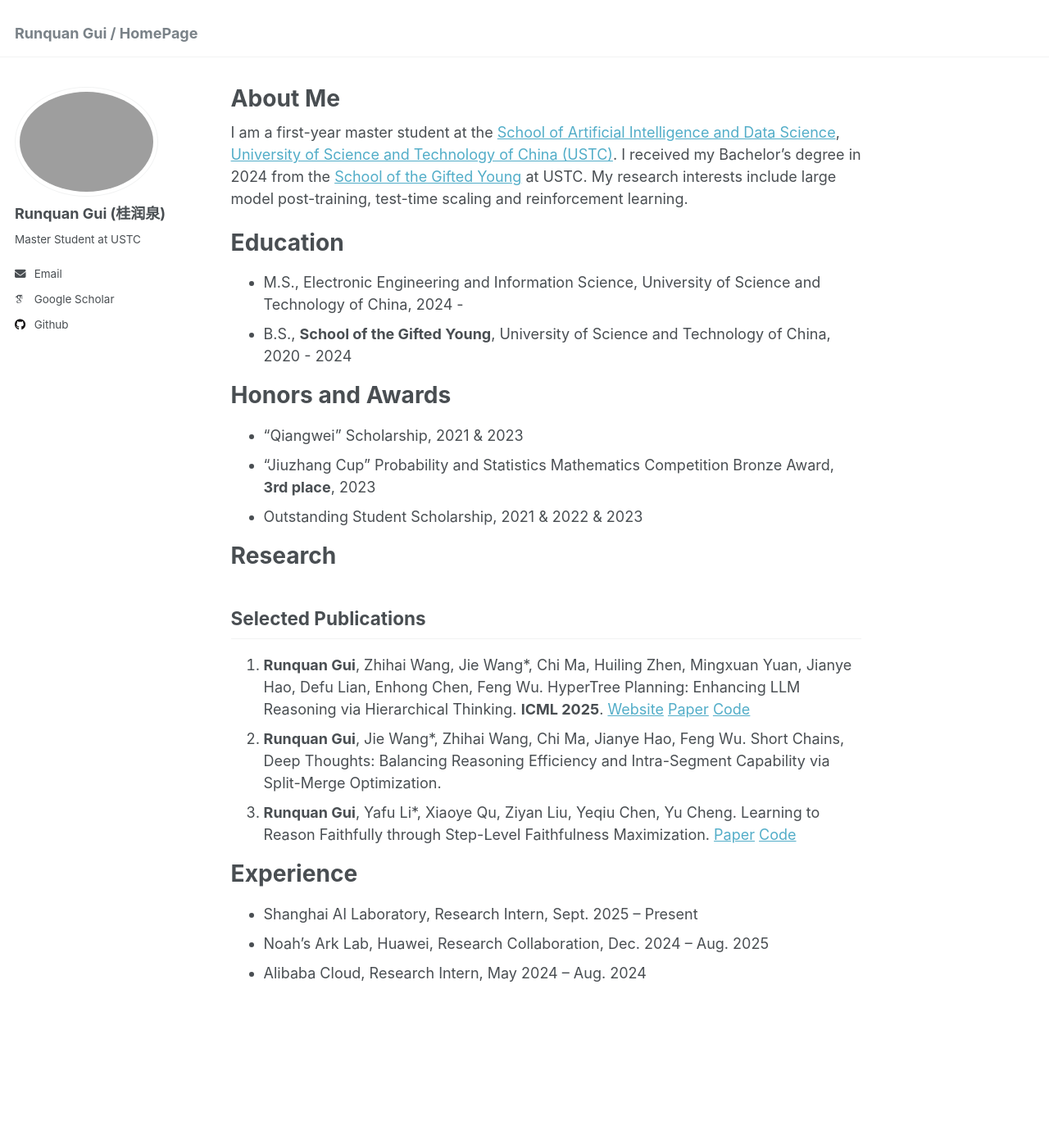
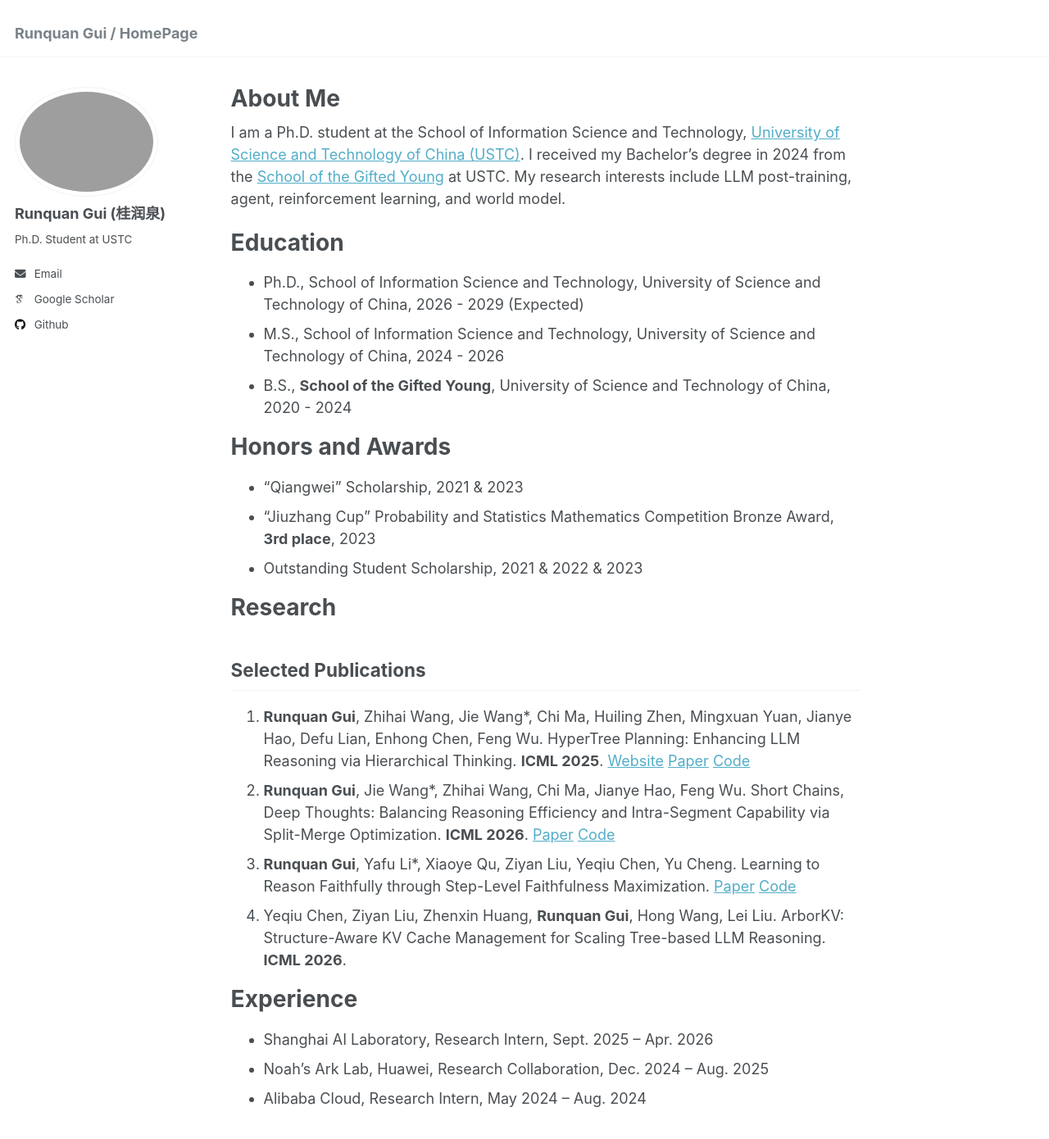
Before and after one commit to aintdoin/aintdoin.github.io, a Jekyll site: the page built from _pages/about.md, in a window 1280 px wide and 1400 px high. Shown: the top 1390 px of the window at 82% size. Built offline with Jekyll 4.4.1, drawn with Linux system fonts in a browser that asks for light colours; some web fonts are replaced.

Commit message:
20260504

```diff
--- a/_config.yml
+++ b/_config.yml
@@ -24,7 +24,7 @@ author:
   avatar           : "me.png"
   name             : "Runquan Gui (桂润泉)"
   # pronouns         : # example: "she/her"
-  bio              : "Master Student at USTC"
+  bio              : "Ph.D. Student at USTC"
   location         : #"ShenZhen"
   # employer         : "Red Brick University"
   uri              : #https://miralab.ai/people/zhihai-wang/
--- a/_pages/about.md
+++ b/_pages/about.md
@@ -7,12 +7,13 @@ redirect_from:
   - /about.html
 ---
 
-I am a first-year master student at the [School of Artificial Intelligence and Data Science](https://saids.ustc.edu.cn/main.htm), [University of Science and Technology of China (USTC)](https://en.ustc.edu.cn/). I received my Bachelor’s degree in 2024 from the [School of the Gifted Young](https://sgy.ustc.edu.cn/main.htm) at USTC. My research interests include large model post-training, test-time scaling and reinforcement learning.
+I am a Ph.D. student at the School of Information Science and Technology, [University of Science and Technology of China (USTC)](https://en.ustc.edu.cn/). I received my Bachelor’s degree in 2024 from the [School of the Gifted Young](https://sgy.ustc.edu.cn/main.htm) at USTC. My research interests include LLM post-training, agent, reinforcement learning, and world model.
 
 Education
 ======
 
-- M.S., Electronic Engineering and Information Science, University of Science and Technology of China, 2024 -
+- Ph.D., School of Information Science and Technology, University of Science and Technology of China, 2026 - 2029 (Expected)
+- M.S., School of Information Science and Technology, University of Science and Technology of China, 2024 - 2026
 - B.S.,  **School of the Gifted Young**, University of Science and Technology of China, 2020 - 2024
 
 Honors and Awards
@@ -28,14 +29,15 @@ Selected Publications
 ------
 
 1. **Runquan Gui**, Zhihai Wang, Jie Wang*, Chi Ma, Huiling Zhen, Mingxuan Yuan, Jianye Hao, Defu Lian, Enhong Chen, Feng Wu. HyperTree Planning: Enhancing LLM Reasoning via Hierarchical Thinking. **ICML 2025**. [Website](https://aintdoin.github.io/hypertree-planning.github.io/) [Paper](https://arxiv.org/pdf/2505.02322) [Code](https://github.com/aintdoin/hypertree-planning)
-2. **Runquan Gui**, Jie Wang*, Zhihai Wang, Chi Ma, Jianye Hao, Feng Wu. Short Chains, Deep Thoughts: Balancing Reasoning Efficiency and Intra-Segment Capability via Split-Merge Optimization.
+2. **Runquan Gui**, Jie Wang*, Zhihai Wang, Chi Ma, Jianye Hao, Feng Wu. Short Chains, Deep Thoughts: Balancing Reasoning Efficiency and Intra-Segment Capability via Split-Merge Optimization. **ICML 2026**. [Paper](https://arxiv.org/abs/2602.03141) [Code](https://github.com/aintdoin/CoSMo)
 3. **Runquan Gui**, Yafu Li*, Xiaoye Qu, Ziyan Liu, Yeqiu Chen, Yu Cheng. Learning to Reason Faithfully through Step-Level Faithfulness Maximization. [Paper](https://arxiv.org/pdf/2602.03507) [Code]( https://github.com/
 aintdoin/FaithRL)
+4. Yeqiu Chen, Ziyan Liu, Zhenxin Huang, **Runquan Gui**, Hong Wang, Lei Liu. ArborKV: Structure-Aware KV Cache Management for Scaling Tree-based LLM Reasoning. **ICML 2026**.
 
 
 Experience
 ======
 
-- Shanghai AI Laboratory, Research Intern, Sept. 2025 – Present
+- Shanghai AI Laboratory, Research Intern, Sept. 2025 – Apr. 2026
 - Noah’s Ark Lab, Huawei, Research Collaboration, Dec. 2024 – Aug. 2025
 - Alibaba Cloud, Research Intern, May 2024 – Aug. 2024
```
Also changed, not shown: 1 other file.
